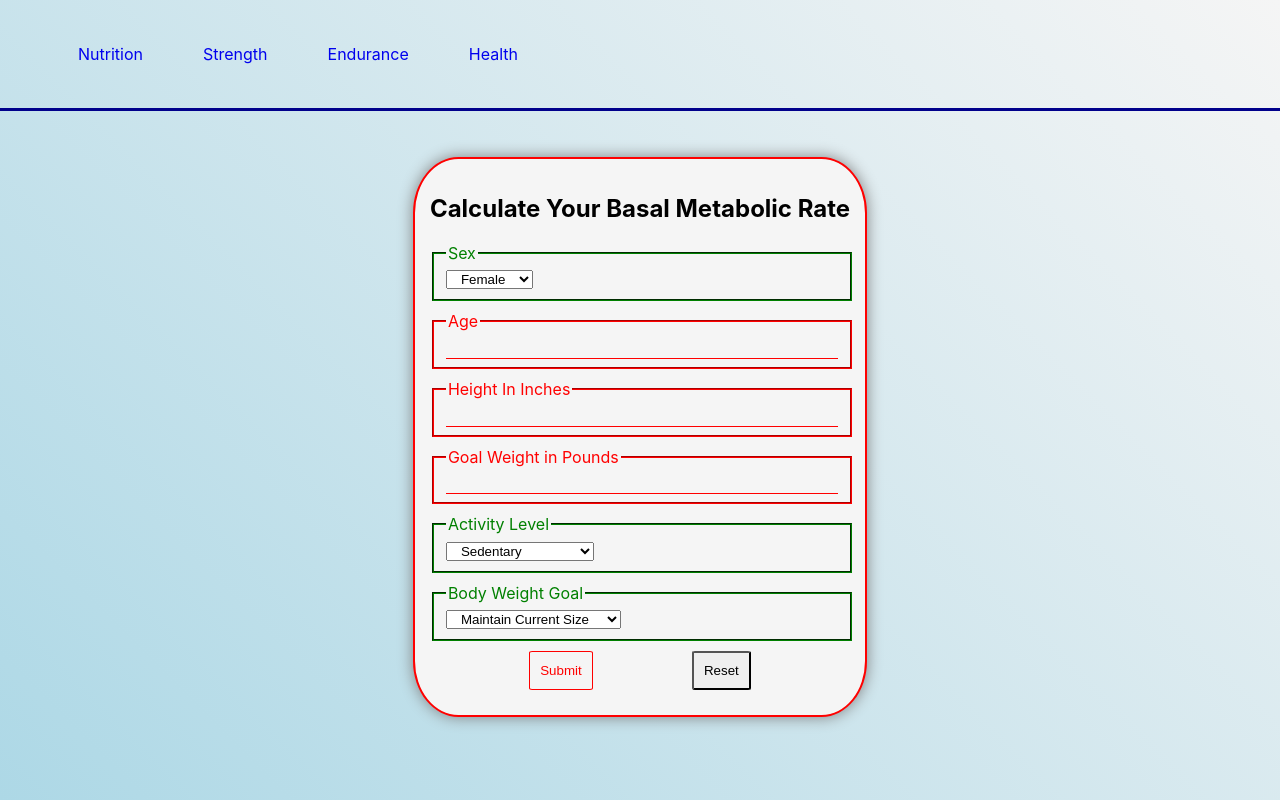
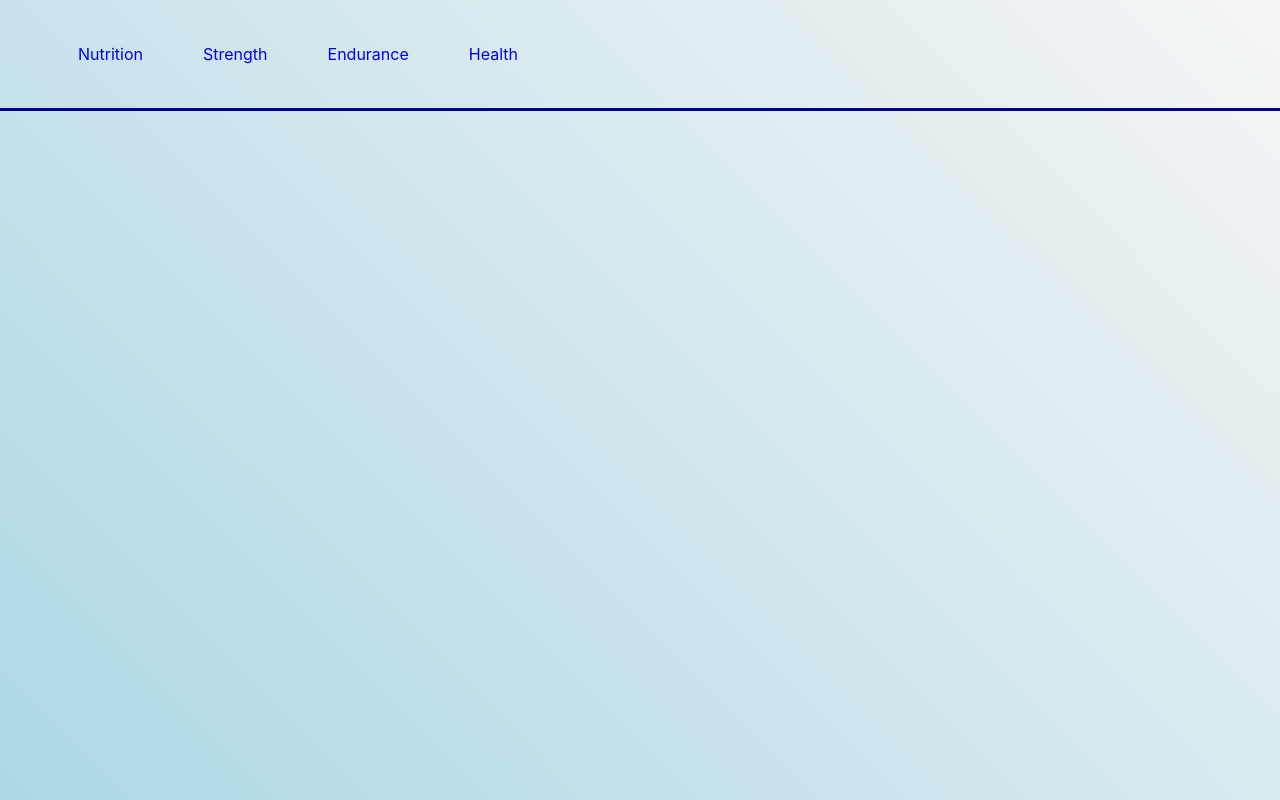
Before and after one commit to damatoaj/fitTest, a React (Create React App) app: page / in a window 1280 px wide. Built offline with nearby package versions, Linux system fonts and the light colour scheme.

Commit message:
added routes for nutrition and nutrition results

```diff
--- a/src/App.tsx
+++ b/src/App.tsx
@@ -4,9 +4,10 @@ import Form from './Components/Form';
 import NavBar from './Components/NavBar';
 import Results from './Screens/Results';
 import useBMR from './Hooks/useBMR';
+
+import { Route, Routes } from 'react-router-dom';
 function App() {
   const {
-    viewResults,
     macros,
     micros,
     handleChange,
@@ -18,15 +19,17 @@ function App() {
     return (
       <>
         <NavBar />
-        <main>
-          {!viewResults && <Form
-            handleChange={handleChange}
-            handleReset={handleReset}
-            handleSelect={handleSelect}
-            handleSubmit={handleSubmit}
-          />}
-          {viewResults && <Results macros={macros} micros={micros} newForm={newForm}/>}
-        </main>
+        <Routes>
+          <Route
+            path='/nutrition'
+            element={<Form handleChange={handleChange}
+              handleReset={handleReset}
+              handleSelect={handleSelect}
+              handleSubmit={handleSubmit}/>}
+          >
+          </Route>
+          <Route path='/nutrition/results' element={<Results macros={macros} micros={micros} newForm={newForm}/>}/>
+        </Routes>
       </>
     )
 }
--- a/src/Hooks/useBMR.ts
+++ b/src/Hooks/useBMR.ts
@@ -2,6 +2,7 @@ import { useState, ChangeEventHandler, MouseEventHandler, ChangeEvent, FormEvent
 import { calculateMicros } from '../Functions/Nutrition/calculateMicros';
 import { calculateMacros } from '../Functions/Nutrition/calcuateMacros';
 import { Micros, Macros } from '../interfaces';
+import { useNavigate } from 'react-router-dom'
 
 type Demographics = {
     sex: string,
@@ -12,6 +13,7 @@ type Demographics = {
     goal: string
 };
 const useBMR = () => {
+    const navigate = useNavigate();
     const [data, setData] = useState<Demographics>({
         sex: 'female',
         age: 0,
@@ -20,8 +22,6 @@ const useBMR = () => {
         activityLevel: 'moderate activity',
         goal: 'maintain'
     });
-
-    const [viewResults, setViewResults] = useState<boolean>(false);
 
     const kg : number = data.weight / 2.2;
     const cm : number = data.height * 2.54;
@@ -89,7 +89,7 @@ const useBMR = () => {
         if (data.age < 18 || data.weight < 50 || data.height < 36) return
         setMacros(calculateMacros(data.sex, data.age, kg, cm, data.activityLevel, data.goal));
         setMicros(calculateMicros(data.sex, data.age));
-        setViewResults(true)
+        navigate('/nutrition/results')
     };
 
     const newForm : MouseEventHandler = () => {
@@ -101,10 +101,10 @@ const useBMR = () => {
             activityLevel: 'moderately active',
             goal: 'maintain'
         }})
-        setViewResults(false);
+        navigate('/nutrition')
     }
 
-    return { data, macros, micros, handleChange, handleSelect, handleReset, handleSubmit, viewResults, newForm}
+    return { data, macros, micros, handleChange, handleSelect, handleReset, handleSubmit, newForm}
 };
 
 export default useBMR;
--- a/src/index.css
+++ b/src/index.css
@@ -11,3 +11,7 @@ code {
   font-family: source-code-pro, Menlo, Monaco, Consolas, 'Courier New',
     monospace;
 }
+
+button:hover {
+  cursor:pointer;
+}
```
